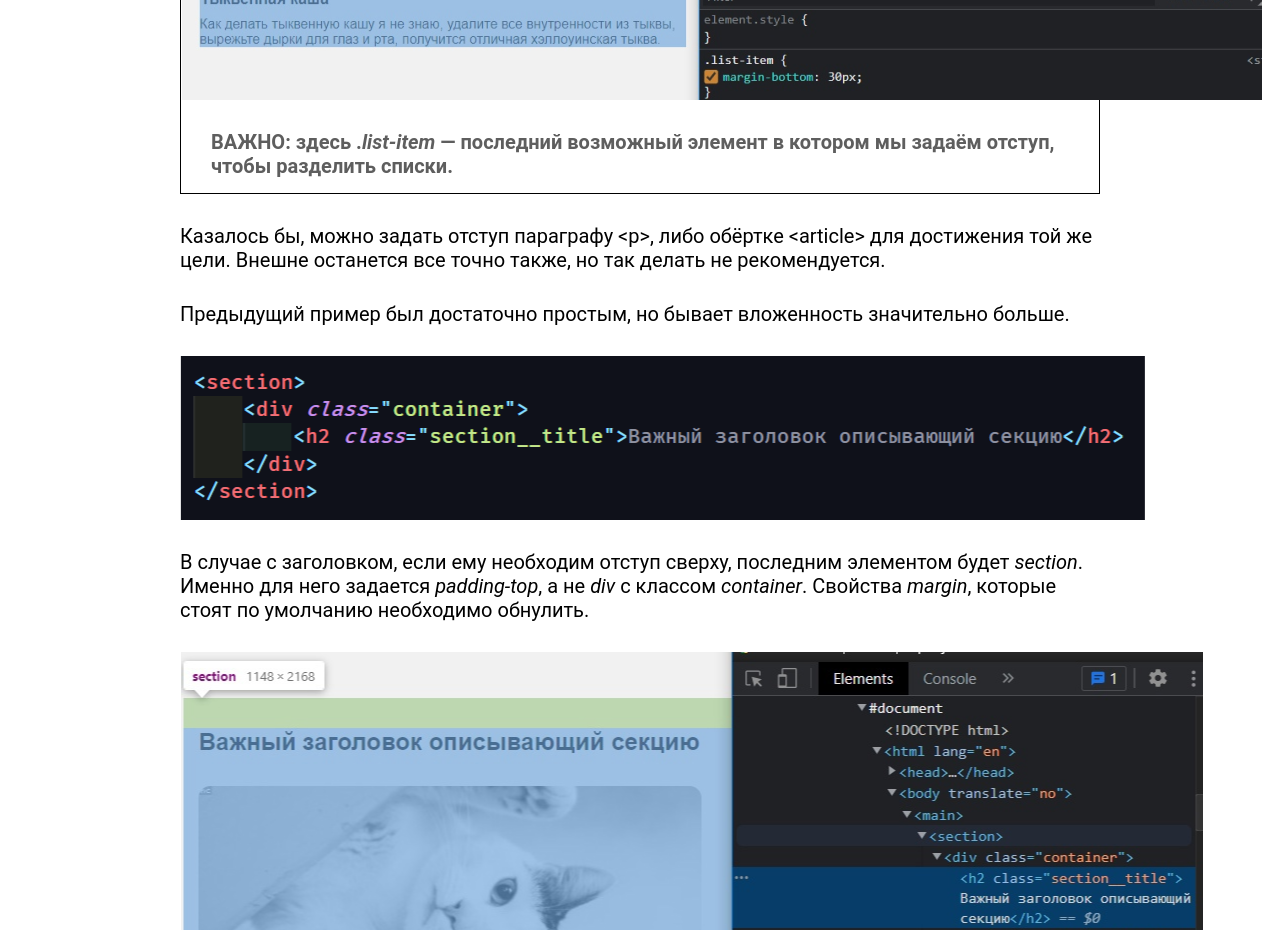
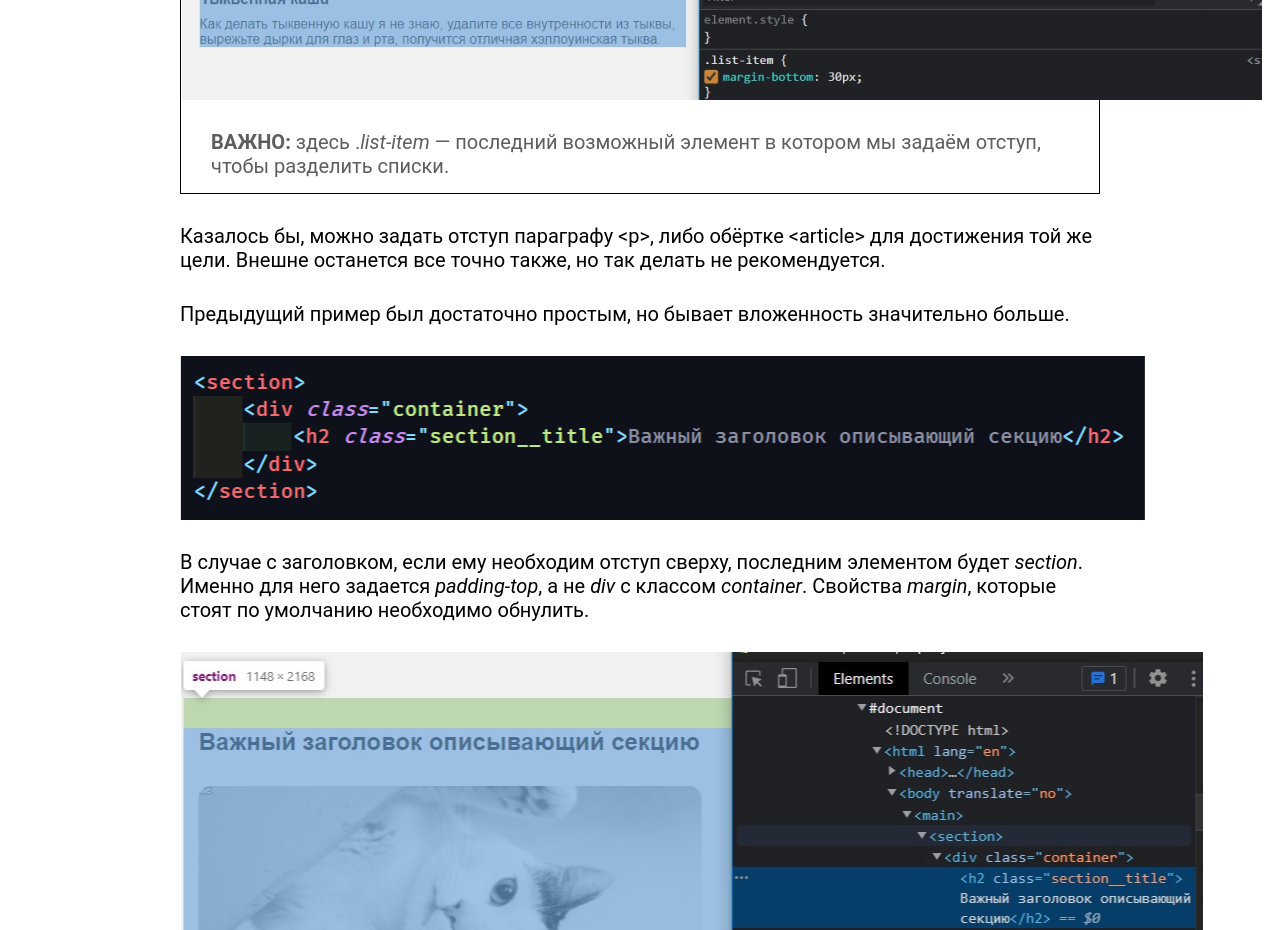
Before and after one commit to Anna-net28/mogul2, a plain HTML site: page index.html in a window 1280 px wide. Shown: the part 3760-4690 px from the top of the page. Drawn offline with Linux system fonts and the light colour scheme.

Commit message:
отредактированы css файл indent

```diff
--- a/css/indent.css
+++ b/css/indent.css
@@ -10,6 +10,6 @@
 
 .text-grey {
     color: #5E5E5E;
-    font-weight: 700;
+    font-weight: 400;
     padding: 0 30px 15px 30px;
 }
--- a/index.html
+++ b/index.html
@@ -136,7 +136,7 @@
                     <p class="indent__text text">Отступ делают за счёт соседних элементов, а не дочерних:</p>
                     <figure class="indent__image">
                         <img class="indent__img-border" src="img/bigsmall.png">
-                        <figcaption class="indent__text text text-grey">ВАЖНО: здесь .<i>list-item</i> — последний
+                        <figcaption class="indent__text text text-grey"><b>ВАЖНО:</b> здесь .<i>list-item</i> — последний
                             возможный элемент в котором мы
                             задаём отступ, чтобы
                             разделить списки.</figcaption>
```
Also changed, not shown: 2 other files.
